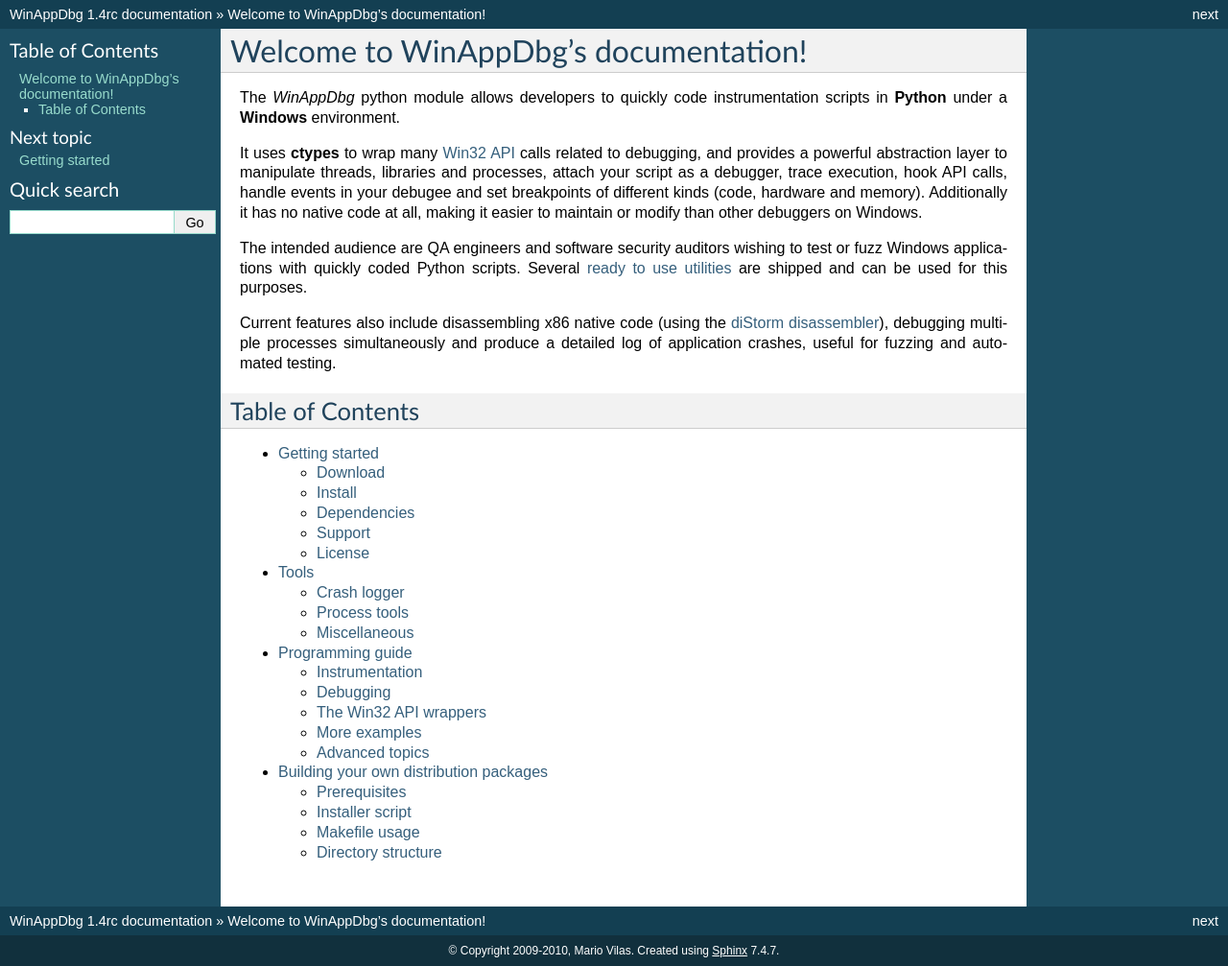
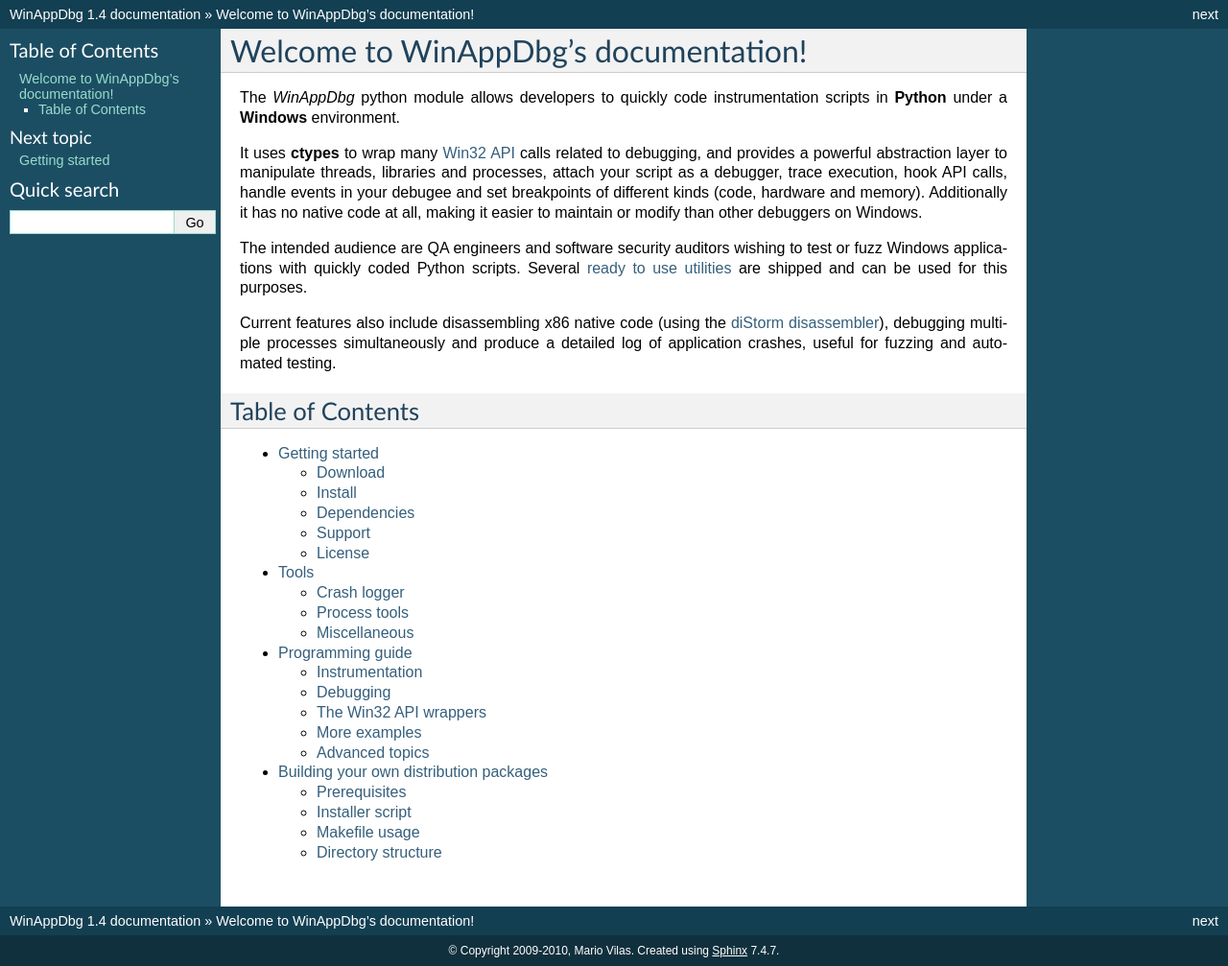
Before and after one commit to MarioVilas/winappdbg, a Sphinx documentation site: the page built from doc/source/index.rst, in a window 1280 px wide. Shown: the whole page at 96% size. Built offline with Sphinx 7.4.7, drawn with Linux system fonts in a browser that asks for light colours.

Commit message:
no longer rc

```diff
--- a/doc/source/conf.py
+++ b/doc/source/conf.py
@@ -47,7 +47,7 @@
 # The short X.Y version.
 version = '1.4'
 # The full version, including alpha/beta/rc tags.
-release = '1.4rc'
+release = '1.4'
 
 # The language for content autogenerated by Sphinx. Refer to documentation
 # for a list of supported languages.
```
